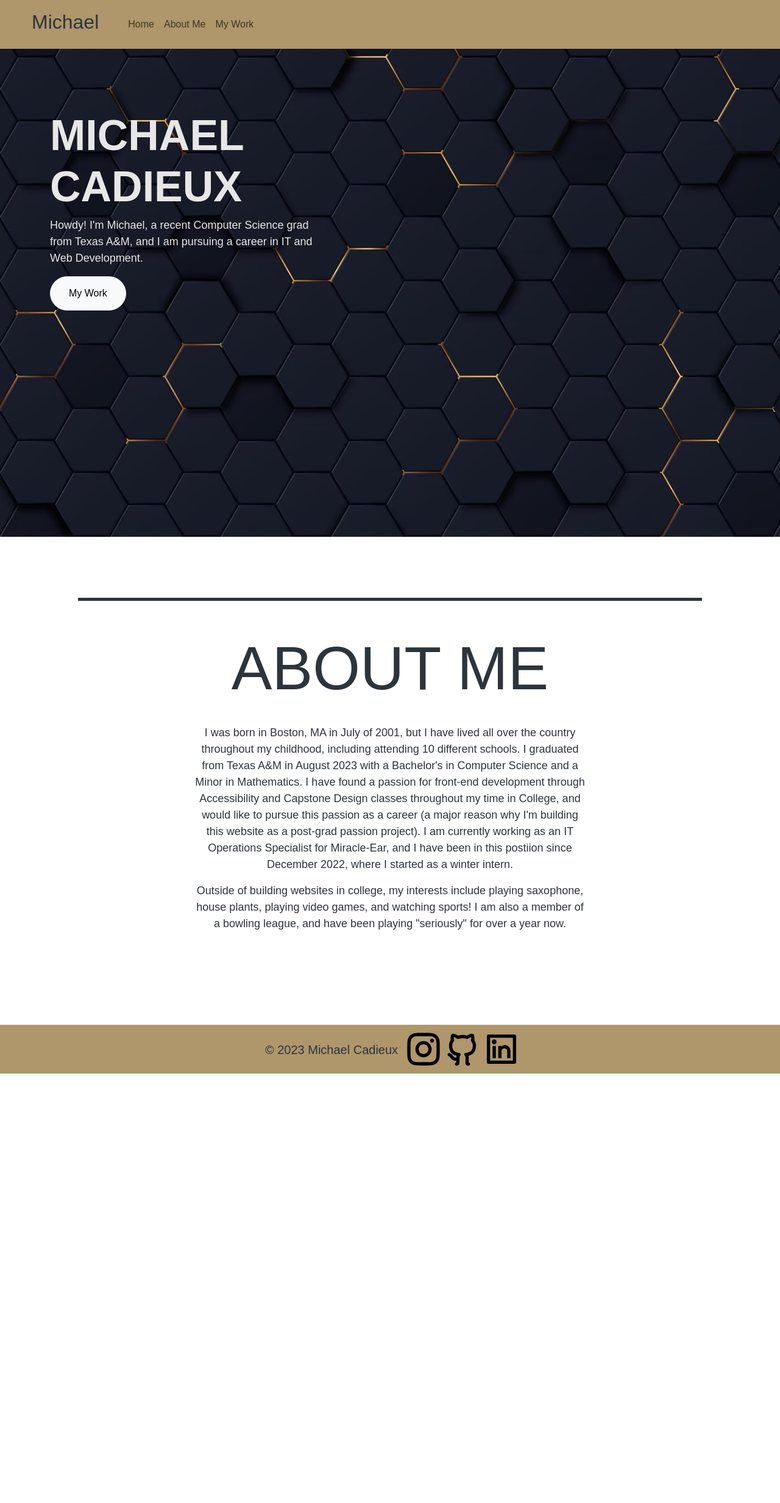
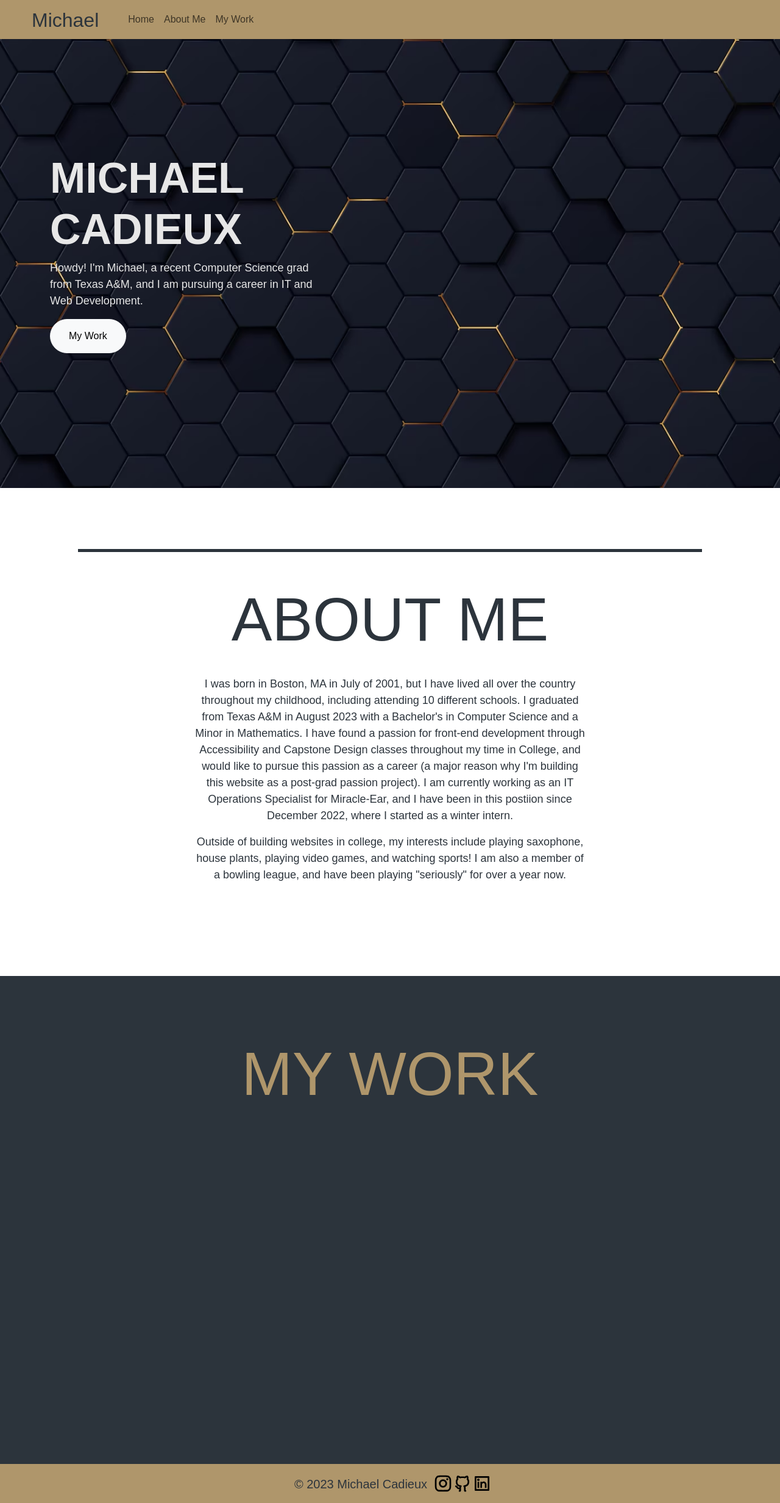
Before and after one commit to cadieuxm/Personal, a plain HTML site: page index.html in a window 1280 px wide. Shown: the whole page at 61% size. Before the commit the page ends 1760 px from the top, so only its background shows below. Drawn offline with nearby package versions, Linux system fonts and the light colour scheme; a web font is replaced by a local one.

Commit message:
added work section, got header buttons working

```diff
--- a/index.html
+++ b/index.html
@@ -29,7 +29,7 @@
                 </form>
             </div> -->
 
-        <section class = "intro">
+        <section id = "intro">
             <div class = "container">
                 <div class = "row">
                     <div class = "col-lg-6">
@@ -37,14 +37,14 @@
                         <p>
                             Howdy! I'm Michael, a recent Computer Science grad from Texas A&M, and I am pursuing a career in IT and Web Development.
                         </p>
-                        <a href = "#" class="btn btn-light">My Work</a>
+                        <a href = "#work" class="btn btn-light">My Work</a>
                     </div>
                 </div>
             </div>
         </section>
 
 
-        <section class = "about">
+        <section id = "about">
             <div class = "hr-line">
             </div>
             <div>
@@ -59,6 +59,10 @@
                 </p>
             </div>
         </section>
+
+        <section id = "work">
+            <h1> MY WORK </h1>
+        </section>
         <script src="js/foot.js"></script>
     </body>
 </html>
--- a/main.css
+++ b/main.css
@@ -2,6 +2,8 @@ body{
     font-family: 'Atkinson Hyperlegible', sans-serif !important;
     color: rgb(231, 231, 231) !important;
 }
+
+html { scroll-behavior: smooth;}
 
 @media screen and (max-width: 1000px) {
 
@@ -28,12 +30,16 @@ body{
 /*nav*/
 
 .my-nav {
+    width: 100vw;
     background-color: var(--mygold) !important;
-    height: 10vh;
+    height: 8vh;
     color: var(--dark) !important;
+    position: fixed !important;
 }
 
 .navbar-brand {
+    margin-top: 10px;
+    vertical-align: middle;
     padding: 0px 0px 0px 40px;
     color: var(--dark) !important;
 }
@@ -43,7 +49,7 @@ body{
 .footer {
     bottom: 0px;
     background-color: var(--mygold);
-    height:10vh;
+    height:8vh;
     max-width: 100vw;
     display: flex;
     flex-wrap: wrap;
@@ -63,31 +69,31 @@ body{
 
 /*intro*/
 
-.intro {
-    padding: 100 0 100 0;
+#intro {
+    padding: 250px 0px 100px 0px;
     background: #000 center/cover url("../Personal/assets/bg.png") no-repeat;
     min-height: 100vh;
 }
 
-.intro h1 {
+#intro h1 {
     font-weight:900;
     font-size: 70px;
 }
 
-.intro p {
+#intro p {
     font-size: 18px;
     max-width: 440px;
 }
 
 /*about*/
 
-.about {
+#about {
     padding: 100px;
     min-height: 100vh;
     color: var(--dark);
     text-align: center;
 }
-.about .hr-line {
+#about .hr-line {
     width: 80vw;
     height: 5px;
     background-color: var(--dark);
@@ -95,7 +101,7 @@ body{
     margin-bottom: 50px;
 }
 
-.about h1 {
+#about h1 {
     font-size: 100px;
     font-weight: 500;
 }
@@ -108,3 +114,15 @@ body{
 }
 
 /*work*/
+
+#work {
+    padding: 100px;
+    min-height: 100vh;
+    background-color: var(--dark);
+    color: var(--mygold);
+    text-align: center;
+}
+#work h1 {
+    font-size: 100px;
+    font-weight: 500;
+}
```
Also changed, not shown: js/foot.js.
